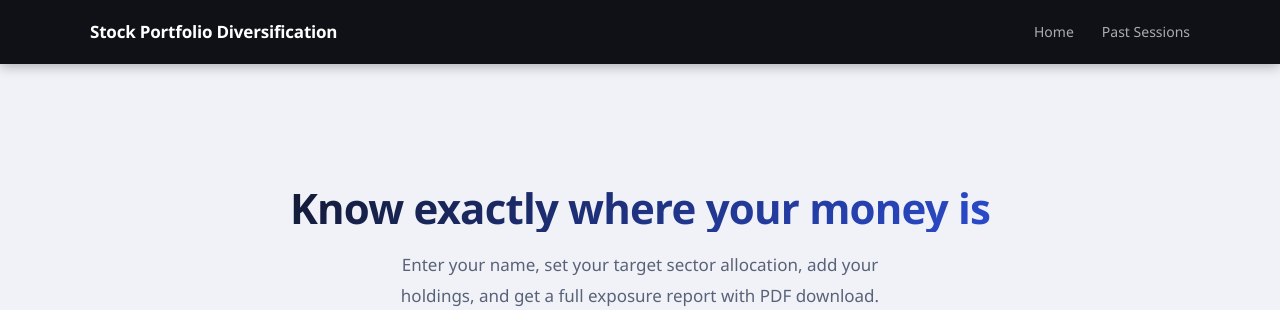
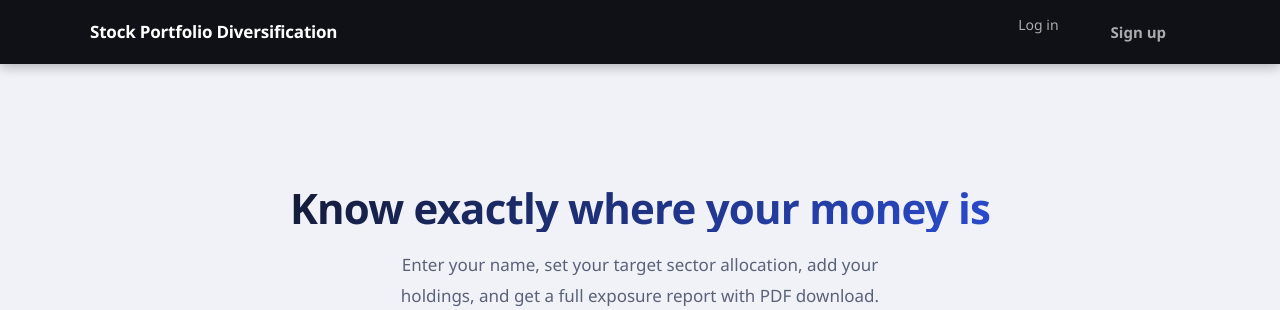
Before and after one commit to Bhavyamahan/stock-portfolio-diversification, a Flask app: page / in a window 1280 px wide. Shown: the top 310 px of the page. Run offline with Flask 3, Linux system fonts and the light colour scheme.

Commit message:
base.html

```diff
--- a/app/templates/base.html
+++ b/app/templates/base.html
@@ -11,8 +11,15 @@
     <div class="header-inner">
       <a href="/" class="logo">Stock Portfolio Diversification</a>
       <nav>
-        <a href="/">Home</a>
-        <a href="/history">Past Sessions</a>
+        {% if session.get('user_id') %}
+          <span class="nav-username">Hi, {{ session.get('username') }}</span>
+          <a href="/">Home</a>
+          <a href="/history">My Sessions</a>
+          <a href="/logout" class="btn btn--logout">Log out</a>
+        {% else %}
+          <a href="/login">Log in</a>
+          <a href="/signup" class="btn btn--signup">Sign up</a>
+        {% endif %}
       </nav>
     </div>
   </header>
@@ -25,7 +32,7 @@
     {% block content %}{% endblock %}
   </main>
   <footer>
-    <p>Stock Portfolio Diversification Analyzer · Built with Python &amp; Flask</p>
+    <p>Stock Portfolio Diversification Analyzer · Built with Python & Flask</p>
   </footer>
   <script src="{{ url_for('static', filename='js/main.js') }}"></script>
   {% block scripts %}{% endblock %}
```
